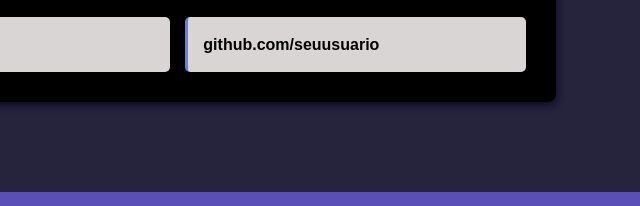
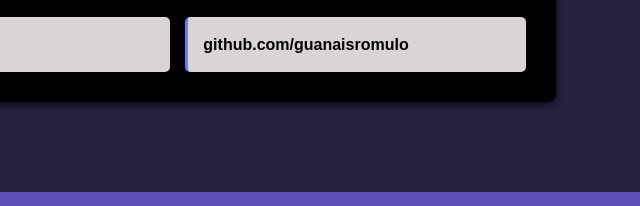
Before and after one commit to guanaisromulo/guanaisromulo.github.io, a plain HTML site: page index.html in a window 1280 px wide. Shown: the part 1638-1844 px from the top of the page, 640-1280 px from the left. Drawn offline with Linux system fonts and the light colour scheme.

Commit message:
Update index.html

```diff
--- a/index.html
+++ b/index.html
@@ -74,7 +74,7 @@
             <div class="contatos">
                 <p><strong>guanaisromulo@gmail.com</strong></p>
                 <p><strong>(91) 99963-1290</strong></p>
-                <p><strong>github.com/seuusuario</strong></p>
+                <p><strong>github.com/guanaisromulo</strong></p>
             </div>
         </section>
     </main>
```
